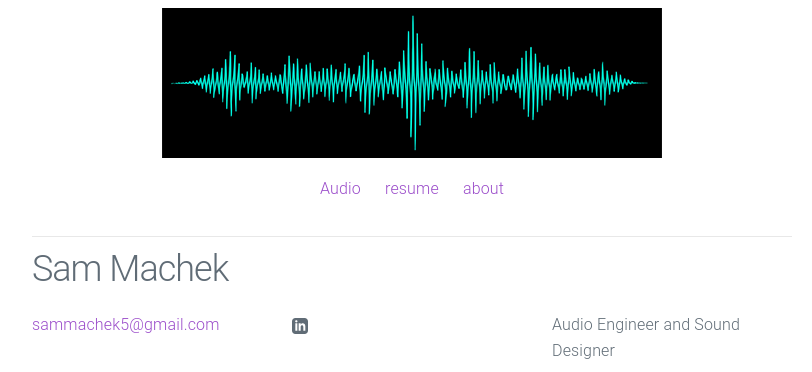
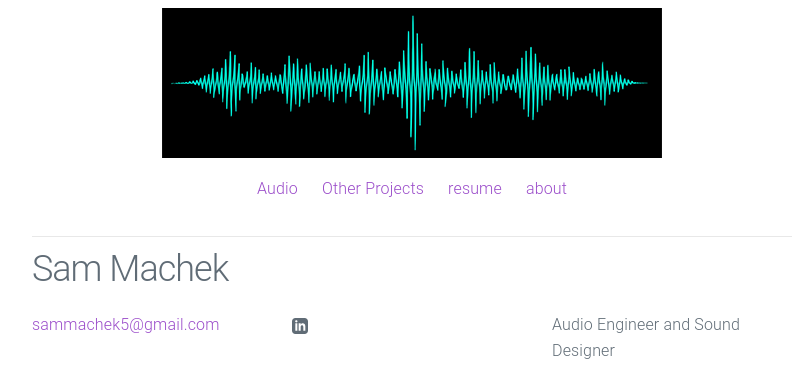
Before and after one commit to SamMachekPortfolio/SamMachekPortfolio.github.io, a Jekyll site: the page built from index.html, in a window 1280 px wide. Shown: the top 372 px of the page, without its empty margins (228-1040 px from the left). Built offline with Jekyll 4.4.1, drawn with Linux system fonts in a browser that asks for light colours.

Commit message:
4th tab addition
added a fourth navigation option named other projects that is in the header html file

```diff
--- a/_includes/header.html
+++ b/_includes/header.html
@@ -4,6 +4,7 @@
   <nav class="navbar">
     <ul>
       <li class="nav-item"><a href="{{ site.baseurl }}/">Audio</a></li>
+      <li class="nav-item"><a href="{{ site.baseurl }}/">Other Projects</a></li>
 	  <li class="nav-item"><a href="{{ site.baseurl }}/resume/">resume</a></li>
       <li class="nav-item"><a href="{{ site.baseurl }}/about/">about</a></li>
     </ul>
```
